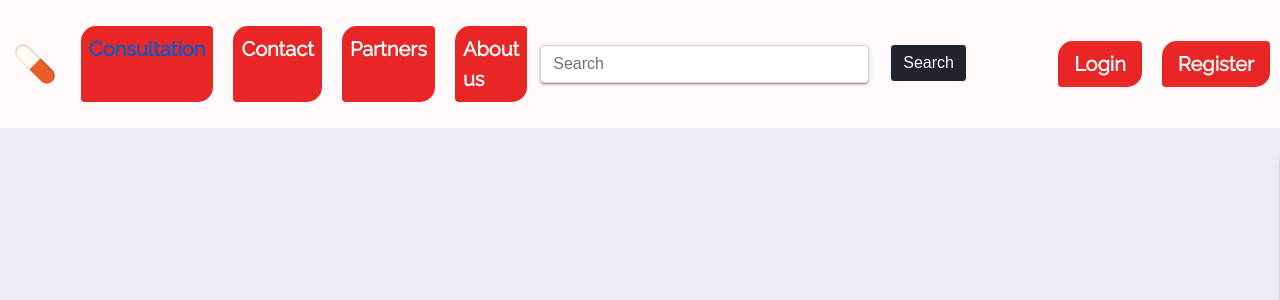
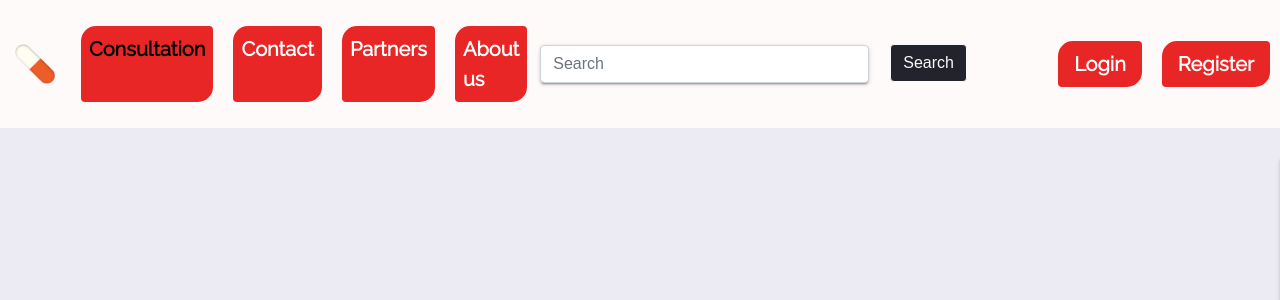
Before and after one commit to mateiocristi/IHealthApp, a Flask app: page /contact in a window 1280 px wide, with the pointer over the restyled element; the page is wider, and only the part inside the window is pictured. Shown: the top 300 px of that part. Run offline with Flask 2, Linux system fonts and the light colour scheme.

Commit message:
Inserts for presentation added

```diff
--- a/static/css/style.css
+++ b/static/css/style.css
@@ -361,12 +361,17 @@ section .product-card {
     background-color: #23232e;
 }
 
-
+.nav-link:hover {
+    color: black;
+}
 /*.card {*/
 
 /*    width: 50%;*/
 /*    height: 50%;*/
 /*}*/
+.card-header:hover {
+    color: red;
+}
 
 .card-big {
 
```
Also changed, not shown: README.md (added), static/images/products/product_6.png (added).
